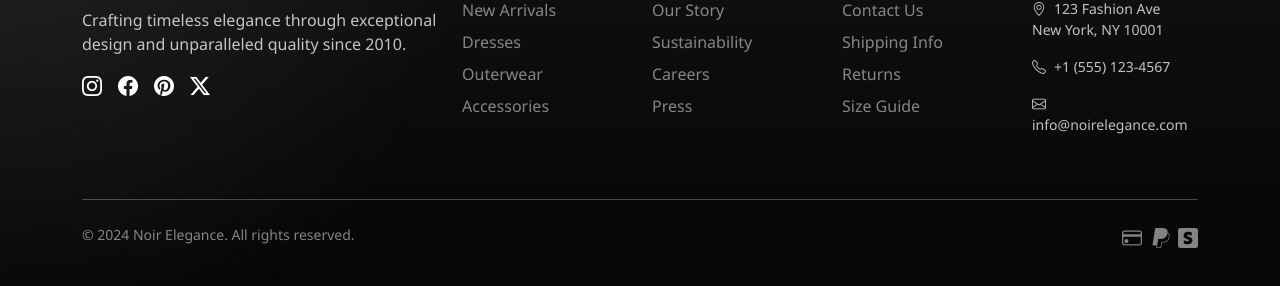
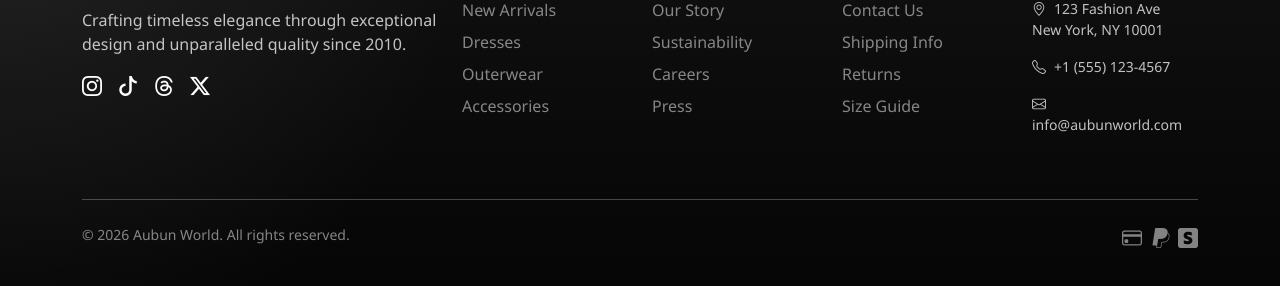
Before and after one commit to AbogiC/aubun-world, a Vue app in the folder frontend/: page / in a window 1280 px wide. Shown: the part 2567-2853 px from the top of the page. Built offline with nearby package versions, Linux system fonts and the light colour scheme; no server answers.

Commit message:
edit some info for aubun

```diff
--- a/frontend/src/components/Footer.vue
+++ b/frontend/src/components/Footer.vue
@@ -9,10 +9,20 @@
             2010.
           </p>
           <div class="d-flex gap-3 mt-3">
-            <a href="#" class="text-white"><i class="bi bi-instagram fs-5"></i></a>
-            <a href="#" class="text-white"><i class="bi bi-facebook fs-5"></i></a>
-            <a href="#" class="text-white"><i class="bi bi-pinterest fs-5"></i></a>
-            <a href="#" class="text-white"><i class="bi bi-twitter-x fs-5"></i></a>
+            <a href="https://www.instagram.com/aubunworld?igsh=bWd1N2tzZzEzdXVz" class="text-white"
+              ><i class="bi bi-instagram fs-5"></i
+            ></a>
+            <a href="https://www.tiktok.com/@aubunworld?_r=1&_t=ZS-966Xm9zhcuI" class="text-white"
+              ><i class="bi bi-tiktok fs-5"></i
+            ></a>
+            <a href="https://www.threads.com/@aubunworld" class="text-white"
+              ><i class="bi bi-threads fs-5"></i
+            ></a>
+            <a
+              href="https://x.com/aubunworld?s=21&t=7AODALjFtnvF_lIj8QCQ0Q&fbclid=PAb21jcARmnmRleHRuA2FlbQIxMQBzcnRjBmFwcF9pZA81NjcwNjczNDMzNTI0MjcAAad4FmRRVUkBiKQpI78ZOUzpDsNKu9BnRD47YgyVGdT_S-MwevTg4ECmHfH4Fw_aem_XuhvQes5mEef4y23U8nKrA"
+              class="text-white"
+              ><i class="bi bi-twitter-x fs-5"></i
+            ></a>
           </div>
         </div>
 
@@ -68,7 +78,7 @@
             <i class="bi bi-geo-alt me-2"></i>123 Fashion Ave<br />New York, NY 10001
           </p>
           <p class="opacity-75 small"><i class="bi bi-telephone me-2"></i>+1 (555) 123-4567</p>
-          <p class="opacity-75 small"><i class="bi bi-envelope me-2"></i>info@noirelegance.com</p>
+          <p class="opacity-75 small"><i class="bi bi-envelope me-2"></i>info@aubunworld.com</p>
         </div>
       </div>
 
@@ -76,7 +86,7 @@
 
       <div class="row">
         <div class="col-md-6 text-center text-md-start">
-          <p class="mb-0 small opacity-50">&copy; 2024 Noir Elegance. All rights reserved.</p>
+          <p class="mb-0 small opacity-50">&copy; 2026 Aubun World. All rights reserved.</p>
         </div>
         <div class="col-md-6 text-center text-md-end mt-2 mt-md-0">
           <i class="bi bi-credit-card fs-5 me-2 opacity-50"></i>
```
